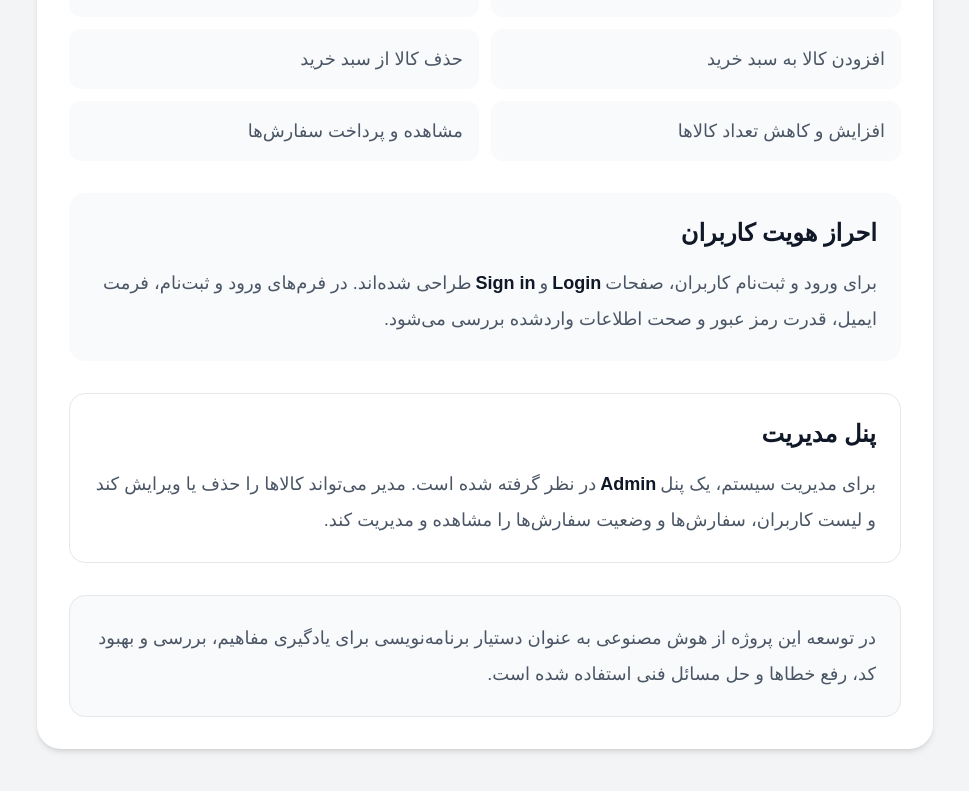
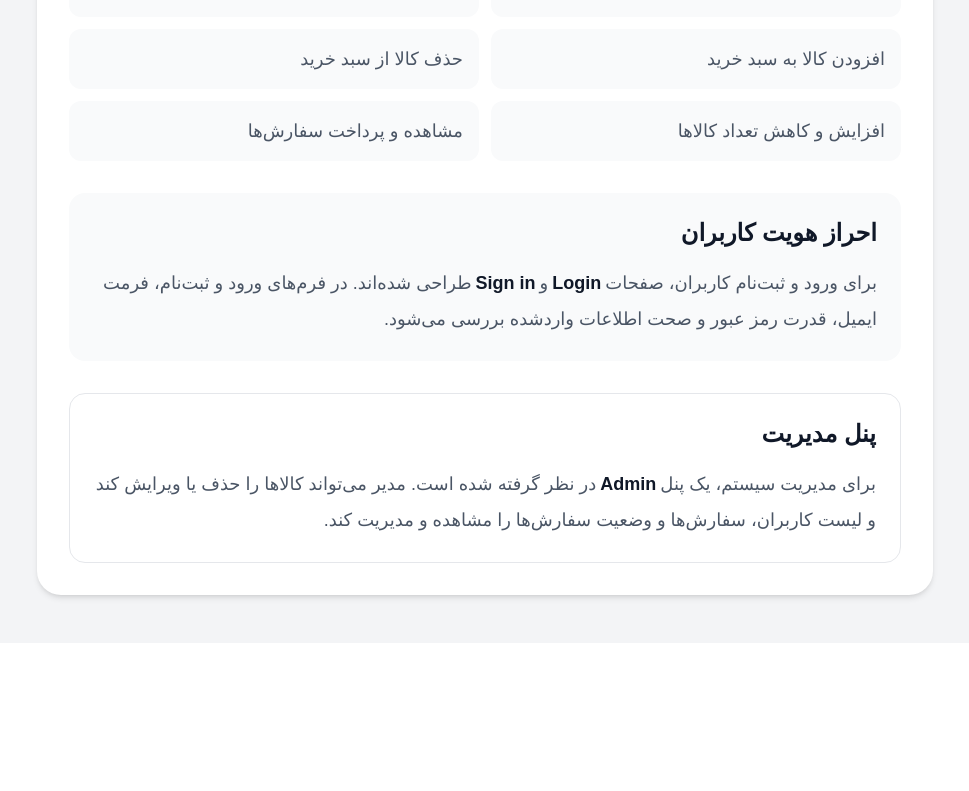
Before and after one commit to Arbyn97/Shop, a Next.js app: page /about in a window 1280 px wide. Shown: the part 505-1296 px from the top of the page, without its empty margins (155-1124 px from the left). After the commit the page ends 1148 px from the top, so only its background shows below. Built offline with nearby package versions, Linux system fonts and the light colour scheme.

Commit message:
Update page.tsx for about page

```diff
--- a/app/(shop)/about/page.tsx
+++ b/app/(shop)/about/page.tsx
@@ -112,13 +112,7 @@ function About() {
             مشاهده و مدیریت کند.
           </p>
         </section>
-            <section className="mt-8 rounded-2xl border border-gray-200 bg-gray-50 p-6">
-                <p className="text-lg leading-9 text-gray-600">
-  در توسعه این پروژه از هوش مصنوعی به عنوان دستیار برنامه‌نویسی
-  برای یادگیری مفاهیم، بررسی و بهبود کد، رفع خطاها و حل مسائل
-  فنی استفاده شده است.
-</p>
-            </section>
+
       </div>
     </main> );
 }
```
